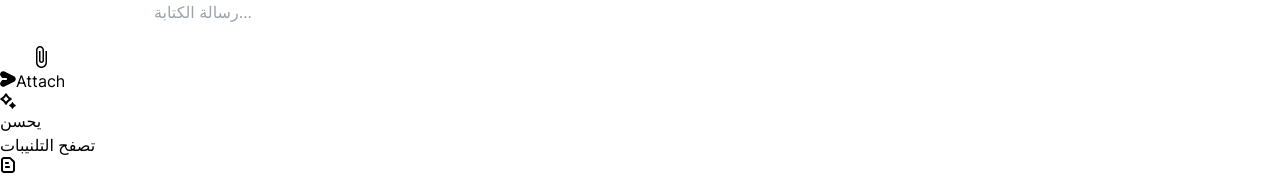
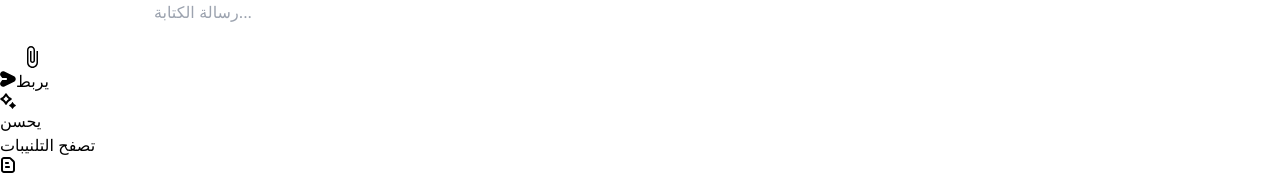
Before and after one commit to s-spoon/Copy.Ai, a React (Create React App) app: page /chat in a window 1280 px wide. Shown: the part 422-597 px from the top of the page. Built offline with nearby package versions, Linux system fonts and the light colour scheme.

Commit message:
[Update]

```diff
--- a/src/pages/Chat/ChatInput.js
+++ b/src/pages/Chat/ChatInput.js
@@ -68,7 +68,7 @@ function ChatInput({ setChatList = () => {} }) {
 									class="flex-nowrap whitespace-nowrap ml-2 text-left tracking-wide font-semibold text-h3"
 									aria-label="Attach"
 								>
-									Attach
+									يربط
 								</h3>
 							</button>
 
```
